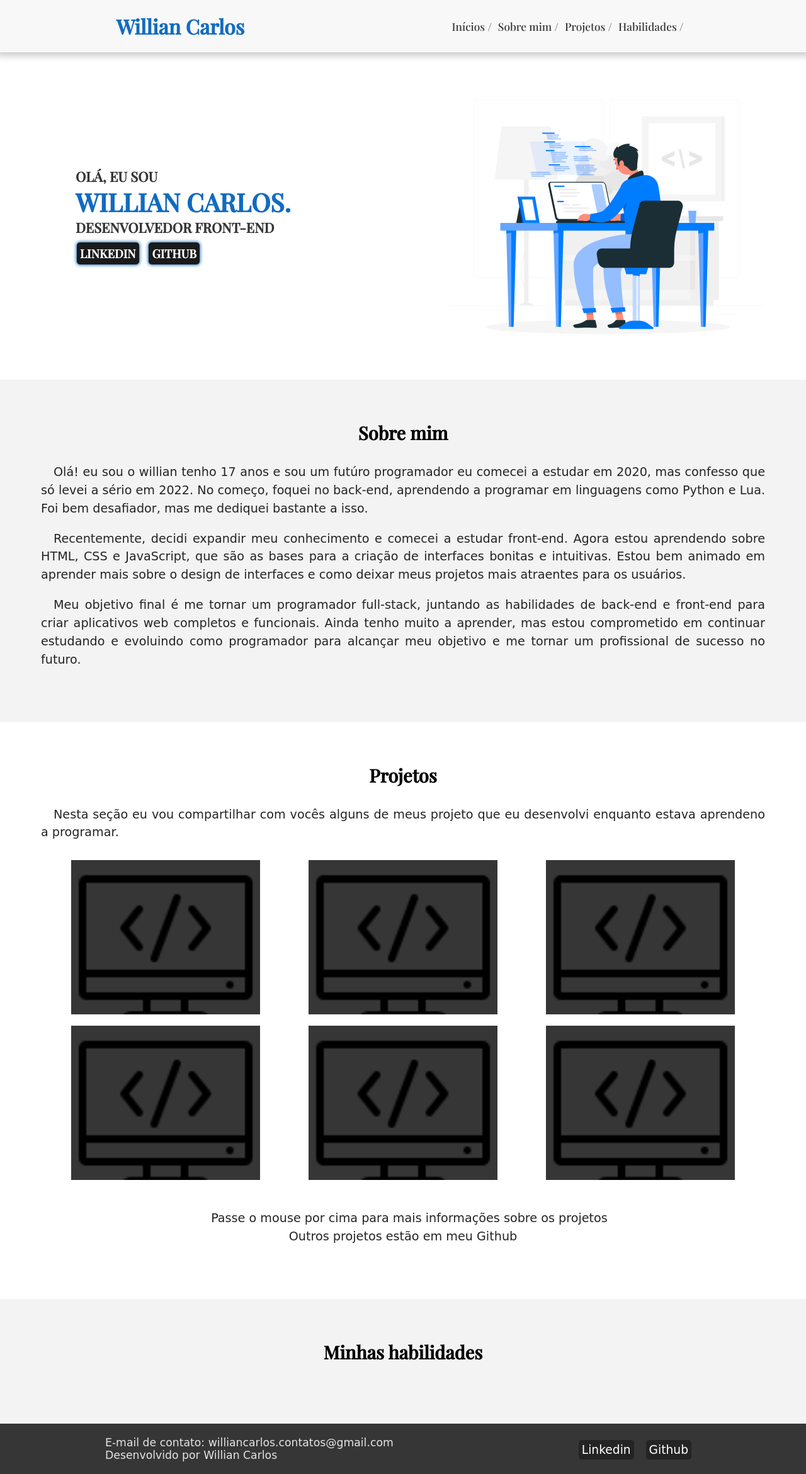
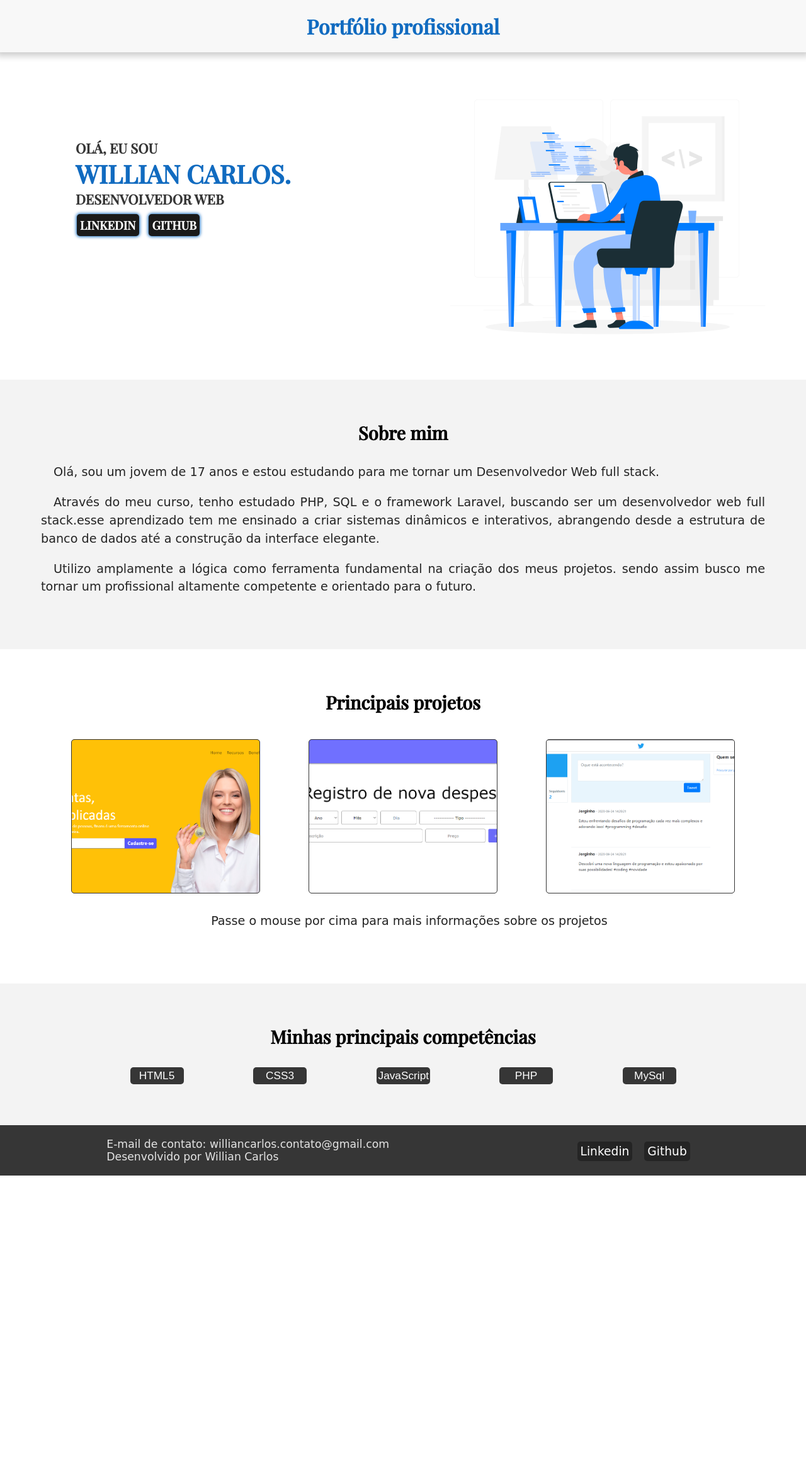
Before and after one commit to Willzxy/Portfolio, a plain HTML site: page index.html in a window 1280 px wide. Shown: the whole page at 63% size. After the commit the page ends 1867 px from the top, so only its background shows below. Drawn offline with nearby package versions, Linux system fonts and the light colour scheme; a web font is replaced by a local one.

Commit message:
Atualizado 2023

```diff
--- a/estilos/style.css
+++ b/estilos/style.css
@@ -28,6 +28,24 @@
     width: 70vw;
 }
 
+#p-1, #p-2, #p-3 {
+    background-position: center;
+    background-size: cover;
+    background-repeat: no-repeat;
+}
+
+#p-1 {
+    background-image: url("../imagens/sitefinnass.png");
+}
+
+#p-2 {
+    background-image: url("../imagens/despesas.png");
+}
+
+#p-3 {
+    background-image: url("../imagens/twitterclone.png");
+}
+
 p, li, a {
     font-size: 1.08em;
 
@@ -54,13 +72,18 @@ p, li, a {
     color: var(--texto_contraste);
 }
 
-.header-links {
-    cursor: pointer;
-}
+.textos-card {
+    font-size: 1em;
+    line-height: 1.5;
+    text-indent: 20px;
+    width: 90%;
+    margin: auto;
 
-.header-links:hover {
-    text-shadow: 0px 0px 3px rgba(78, 78, 78, 0.288) ;
-    transition: 0.5s;
+    text-align: justify;
+
+    font-family: 'Tilt Neon', cursive;
+
+    color: var(--texto_contraste);
 }
 
 header {
@@ -71,22 +94,6 @@ header {
     box-shadow: 0px 0px 10px 6px rgba(0, 0, 0, 0.199);
 
     background-color: rgb(248, 248, 248);
-}
-
-header li::after {
-    content: " / ";
-}
-
-header ul {
-    display: flex;
-
-    list-style-type: none;
-}
-
-header ul li {
-    margin-right: 10px;
-
-    color: var(--textos);
 }
 
 header h1 {
@@ -135,6 +142,10 @@ header h1 {
     box-shadow: 0px 0px 5px 1px var(--azul_contraste);
 }
 
+.informacoes-inicio .card {
+    margin-bottom: 90px;
+}
+
 .inicio .informacoes-inicio ul li a {
     color: white;
 }
@@ -154,11 +165,11 @@ header h1 {
     justify-content: space-around;
     flex-flow: row wrap;
 
-    height: 545px;
     padding: 10px;
 }
 
 .exibicao .card {
+    position: relative;
     height: 245px;
     width: 300px;
     overflow: hidden;
@@ -168,6 +179,9 @@ header h1 {
     background-image: url("../imagens/icone_logo.png");
     background-size: cover;
     background-repeat: no-repeat;
+
+    border: 1px solid rgb(53, 53, 53);
+    border-radius: 5px;
 }
 
 .exibicao .card .card-texto {
@@ -180,8 +194,12 @@ header h1 {
     width: 100%;
 }
 
+.card-texto h1 {
+    margin-bottom: 10px;
+}
+
 .exibicao .card .card-texto h1, .exibicao .card .card-texto p  {
-    color: white;
+    color: rgb(0, 0, 0);
 }
 
 .exibicao .card .card-texto a {
@@ -213,6 +231,28 @@ header h1 {
     padding: 65px;
 
     background-color: var(--fundo_segundario);
+}
+
+.habilidades .container {
+    display: flex;
+    align-items: center;
+    list-style: none;
+    justify-content: space-around;
+    margin: auto;
+
+    width: 85%;
+}
+
+.habilidades .container > li {
+    font-family: Arial, Helvetica, sans-serif;
+    background-color: #363636;
+    width: 85px;
+    padding: 3px;
+
+    text-align: center;
+    color: white;
+
+    border-radius: 5px;
 }
 
 .habilidades > p {
--- a/index.html
+++ b/index.html
@@ -6,31 +6,25 @@
     <meta name="viewport" content="width=device-width, initial-scale=1.0">
     <link rel="stylesheet" href="estilos/style.css">
     <link rel="stylesheet" href="https://cdn.jsdelivr.net/gh/devicons/devicon@v2.15.1/devicon.min.css">
-    <script src="scripts/jquery-3.6.4.min.js"></script>
-    <script src="scripts/mainJquery.js"></script>
     <title>Document</title>
 </head>
 <body>
     <header>
-            <h1>Willian Carlos</h1>
-        <ul>
-            <li class="header-links">Inícios</li>
-            <li class="header-links">Sobre mim</li>
-            <li class="header-links">Projetos</li>
-            <li class="header-links">Habilidades</li>
-        </ul>
+            <h1>Portfólio profissional</h1>
     </header>
 
     <main>
         <section class="inicio">
             <div class="informacoes-inicio">
-                <p>Olá, eu sou </p>
-                <h1> Willian Carlos.</h1>
-                <p> Desenvolvedor Front-end</p>
-                <ul>
-                    <li><a href="#">Linkedin</a></li>
-                    <li><a href="#">Github</a></li>
-                </ul>
+                <div class="card">
+                    <p>Olá, eu sou </p>
+                    <h1> Willian Carlos.</h1>
+                    <p> Desenvolvedor Web</p>
+                    <ul>
+                        <li><a href="https://www.linkedin.com/in/williancarlos/">Linkedin</a></li>
+                        <li><a href="https://github.com/Willzxy">Github</a></li>
+                    </ul>
+                </div>
             </div>
             <div id="img-inicio"></div>
         </section>
@@ -38,97 +32,74 @@
         <section class="sobre_mim">
             <h1 class="titulos">Sobre mim</h1>
             <p class="textos">
-                Olá! eu sou o willian tenho 17 anos e sou um futúro programador eu comecei a estudar em 2020, mas confesso que só levei a sério em 2022. No começo, foquei no back-end, aprendendo a programar em linguagens como Python e Lua. Foi bem desafiador, mas me dediquei bastante a isso.
+                Olá, sou um jovem de 17 anos e estou estudando para me tornar um Desenvolvedor Web full stack.
             </p>
 
             <p class="textos">
-                Recentemente, decidi expandir meu conhecimento e comecei a estudar front-end. Agora estou aprendendo sobre HTML, CSS e JavaScript, que são as bases para a criação de interfaces bonitas e intuitivas. Estou bem animado em aprender mais sobre o design de interfaces e como deixar meus projetos mais atraentes para os usuários.
+                Através do meu curso, tenho estudado PHP, SQL e o framework Laravel, buscando ser um desenvolvedor web full stack.esse aprendizado tem me ensinado a criar sistemas dinâmicos e interativos, abrangendo desde a estrutura de banco de dados até a construção da interface elegante.
             </p>
 
             <p class="textos">
-                Meu objetivo final é me tornar um programador full-stack, juntando as habilidades de back-end e front-end para criar aplicativos web completos e funcionais. Ainda tenho muito a aprender, mas estou comprometido em continuar estudando e evoluindo como programador para alcançar meu objetivo e me tornar um profissional de sucesso no futuro.
+                Utilizo amplamente a lógica como ferramenta fundamental na criação dos meus projetos. sendo assim busco me tornar um profissional altamente competente e orientado para o futuro.
             </p>
         </section>
 
         <section class="projetos">
-            <h1 class="titulos"> Projetos</h1>
-            <p class="textos">Nesta seção eu vou compartilhar com vocês alguns de meus projeto que eu desenvolvi enquanto estava aprendeno a programar.</p>
+            <h1 class="titulos">Principais projetos</h1>
             <div class="exibicao">
-                <div class="card">
+                <div id="p-1" class="card">
                     <div class="card-texto">
-                        <h1>Título</h1>
-                        <p class="textos">Lorem ipsum dolor sit amet consectetur adipisicing elit. Aperiam, quod amet excepturi obcaecati hic nihil nobis ipsam quisquam dolore.</p>
-                        <a href="#">Github</a>
+                        <h1>Site Finanns</h1>
+                        <p class="textos-card">Site Finanns foi um projeto especial por que foi nele que eu tive meu primeiro com um modelo de site responsivo.</p>
+                        <a href="https://github.com/Willzxy/Site-Finanss">Github</a>
                     </div>
                 </div>
 
-                <div class="card">
+                <div id="p-2" class="card">
                     <div class="card-texto">
-                        <h1>Título</h1>
-                        <p class="textos">Lorem ipsum dolor sit amet consectetur adipisicing elit. Aperiam, quod amet excepturi obcaecati hic nihil nobis ipsam quisquam dolore.</p>
-                        <a href="#">Github</a>
+                        <h1>App orçamento</h1>
+                        <p class="textos-card">Neste projeto, aprimorei minha lógica ao criar um sistema de registro e consulta de despesas exclusivamente em JavaScript, sem a necessidade de um banco de dados.</p>
+                        <a href="https://github.com/Willzxy/App-Orcamento">Github</a>
                     </div>
                 </div>
 
-                <div class="card">
+                <div id="p-3" class="card">
                     <div class="card-texto">
-                        <h1>Título</h1>
-                        <p class="textos">Lorem ipsum dolor sit amet consectetur adipisicing elit. Aperiam, quod amet excepturi obcaecati hic nihil nobis ipsam quisquam dolore.</p>
-                        <a href="#">Github</a>
-                    </div>
-                </div>
-
-                <div class="card">
-                    <div class="card-texto">
-                        <h1>Título</h1>
-                        <p class="textos">Lorem ipsum dolor sit amet consectetur adipisicing elit. Aperiam, quod amet excepturi obcaecati hic nihil nobis ipsam quisquam dolore.</p>
-                        <a href="#">Github</a>
-                    </div>
-                </div>
-
-                <div class="card">
-                    <div class="card-texto">
-                        <h1>Título</h1>
-                        <p class="textos">Lorem ipsum dolor sit amet consectetur adipisicing elit. Aperiam, quod amet excepturi obcaecati hic nihil nobis ipsam quisquam dolore.</p>
-                        <a href="#">Github</a>
-                    </div>
-                </div>
-
-                <div class="card">
-                    <div class="card-texto">
-                        <h1>Título</h1>
-                        <p class="textos">Lorem ipsum dolor sit amet consectetur adipisicing elit. Aperiam, quod amet excepturi obcaecati hic nihil nobis ipsam quisquam dolore.</p>
-                        <a href="#">Github</a>
+                        <h1>Twitter Clone</h1>
+                        <p class="textos-card">Meu melhor projeto atual é o Twitter Clone, onde ganhei valioso conhecimento ao empregar a estrutura MVC e uma framework customizada.</p>
+                        <a href="https://github.com/Willzxy/Rede-social">Github</a>
                     </div>
                 </div>
             </div>
 
             <p class="textos" style="text-align: center; margin-top: 20px;">
                 Passe o mouse por cima para mais informações sobre os projetos
-            <br>
-                Outros projetos estão em meu Github
-
             </p>
         </section>
 
         <section class="habilidades">
-            <h1 class="titulos"> Minhas habilidades</h1>
+            <h1 class="titulos"> Minhas principais competências</h1>
+            <ul class="container">
+                <li>HTML5</li>
+                <li>CSS3</li>
+                <li>JavaScript</li>
+                <li>PHP</li>
+                <li>MySql</li>
+            </ul>
         </section>
     </main>
 
     <footer>
         <div class="f-1">
-            <p>E-mail de contato: williancarlos.contatos@gmail.com</p>
+            <p>E-mail de contato: williancarlos.contato@gmail.com</p>
             <p>Desenvolvido por Willian Carlos</p>
         </div>
         <div class="f-2">
             <ul>
-                <li><a href="#">Linkedin</a></li>
-                <li><a href="#">Github</a></li>
+                <li><a href="https://www.linkedin.com/in/williancarlos/">Linkedin</a></li>
+                <li><a href="https://github.com/Willzxy">Github</a></li>
             </ul>
         </div>
     </footer>
-
-    <script src="scripts/main.js"></script>
 </body>
 </html>
--- a/scripts/mainJquery.js
+++ /dev/null
@@ -1,22 +0,0 @@
-$('body').ready( () => {
-    // variaveis
-
-    // preparacao
-    $('main .sobre_mim h1, main .sobre_mim p').css("opacity", 0)
-
-    // eventos
-    $(window).scroll( e => {
-        let positionScroll = $(window).scrollTop()
-        let target1 = 'main .sobre_mim h1, main .sobre_mim p'
-        if(positionScroll >= 200 && !$(target1).attr("visible") ){
-            $(target1).animate({
-                opacity: 1
-            }, 2000)
-
-            $(target1).attr("visible", "true")
-            console.log("o evento foi disparado")
-        }
-
-    })
-
-})
```
Also changed, not shown: imagens/despesas.png (added), imagens/sitefinnass.png (added), imagens/twitterclone.png (added), scripts/jquery-3.6.4.min.js (deleted), scripts/main.js (added).
